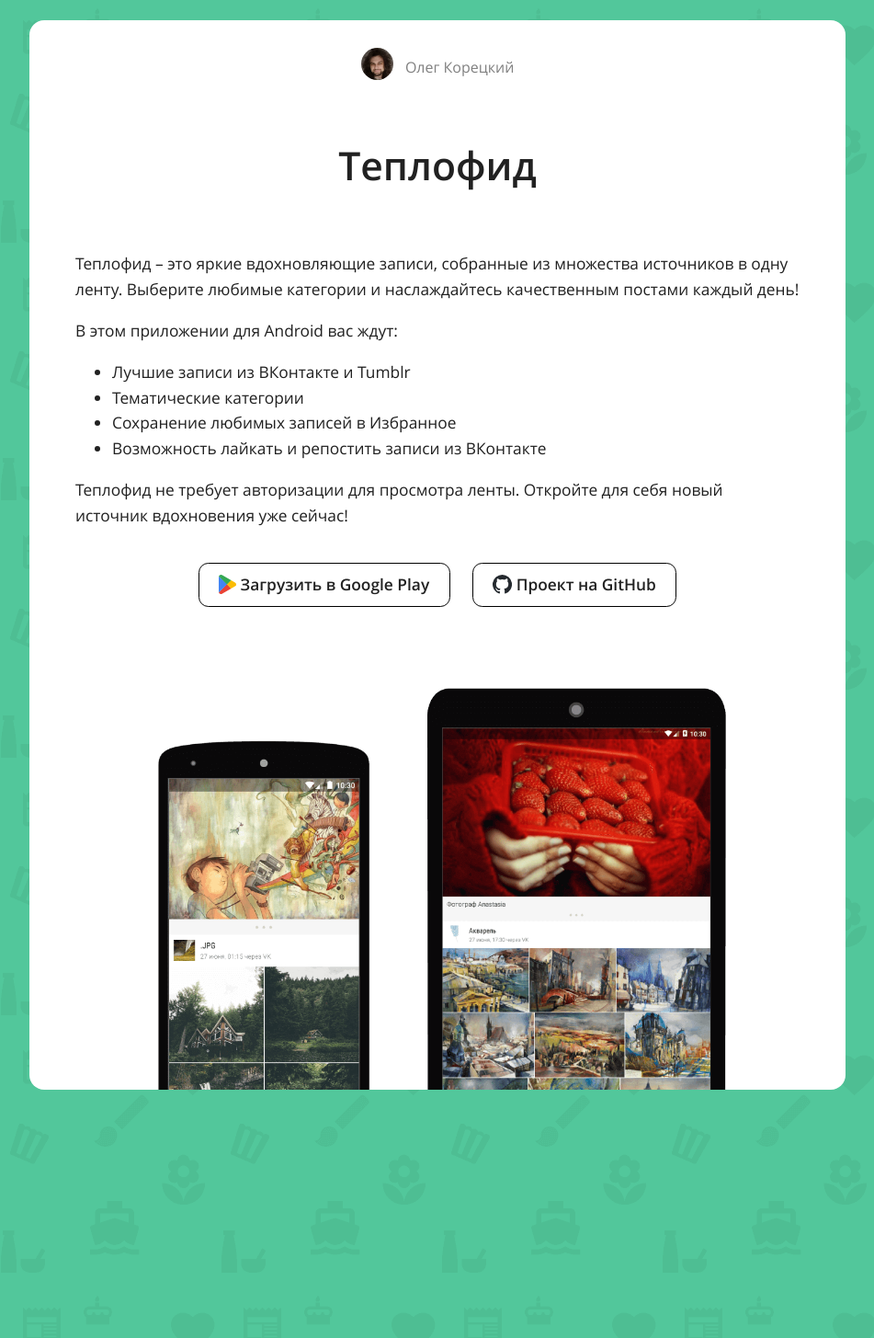
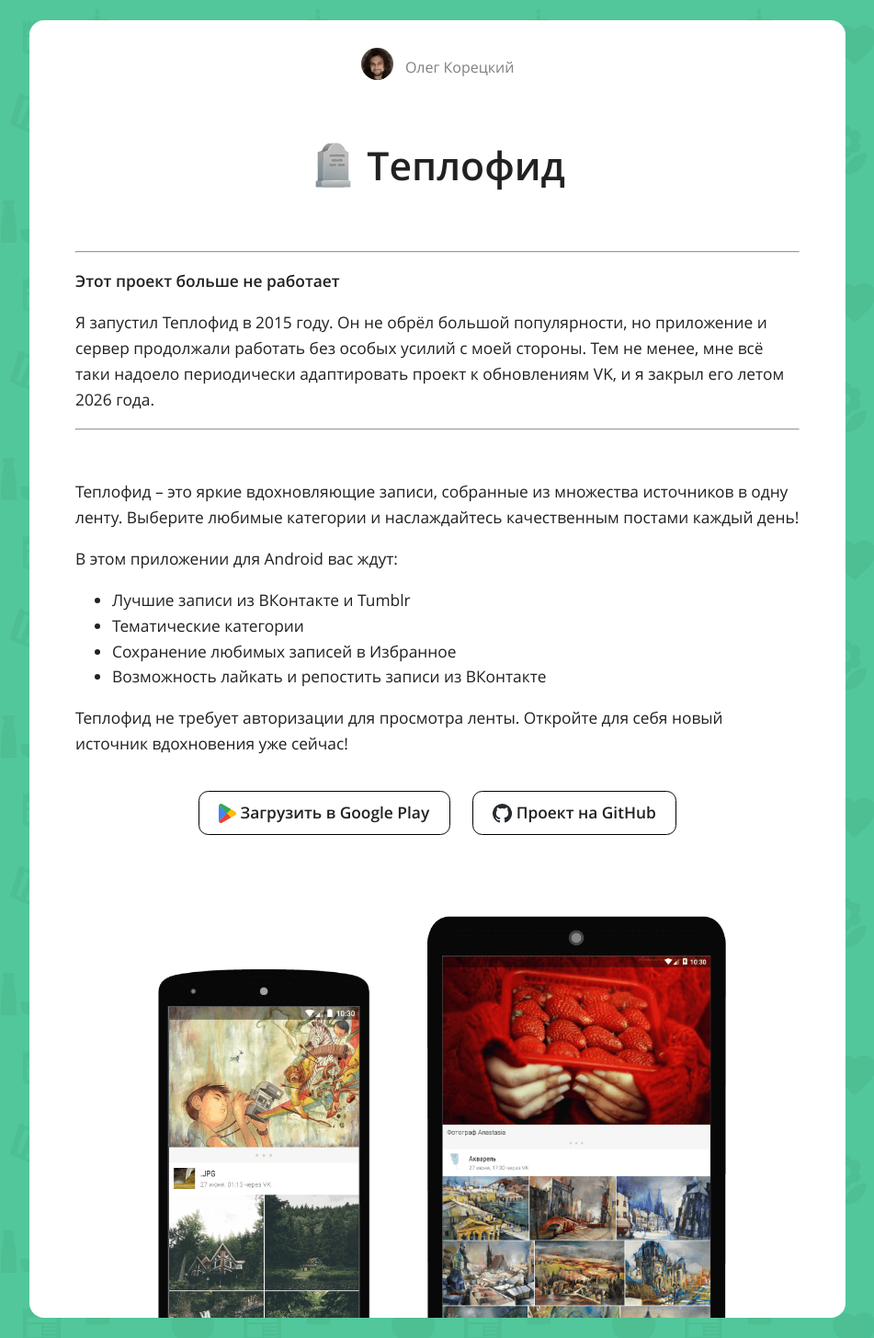
Before and after one commit to Radiokot/website, a Jekyll site: the page built from _projects/feed.html, in a window 1280 px wide. Shown: the whole page at 92% size, without its empty margins (164-1115 px from the left). Built offline with Jekyll 4.4.1, drawn with Linux system fonts in a browser that asks for light colours; before the commit the page ends 1207 px from its top, so only the background shows below that.

Commit message:
Close wfeed

```diff
--- a/_projects/feed.html
+++ b/_projects/feed.html
@@ -1,11 +1,22 @@
 ---
 title: Теплофид
-description: "Лента из ярких, вдохновляющих записей со страниц ВКонтакте и Tumblr. Старенькое
-приложение работающее с 2015 года"
+description: "Лента из ярких, вдохновляющих записей со страниц ВКонтакте и Tumblr. Приложение проработавшее 11 лет"
 lang: ru
 author: oleg_ru
 background_color: "#52c79b"
+is_dead: true
 ---
+<hr />
+<p>
+    <b>Этот проект больше не работает</b>
+</p>
+<p>
+    Я запустил Теплофид в 2015 году. Он не обрёл большой популярности,
+    но приложение и сервер продолжали работать без особых усилий с моей стороны.
+    Тем не менее, мне всё таки надоело периодически адаптировать проект к обновлениям VK,
+    и я закрыл его летом 2026 года.
+</p>
+<hr /> <br />
 <p itemprop="description">Теплофид – это яркие вдохновляющие записи, собранные
     из множества источников в одну ленту. Выберите любимые категории и наслаждайтесь
     качественным постами каждый день!</p>
```
